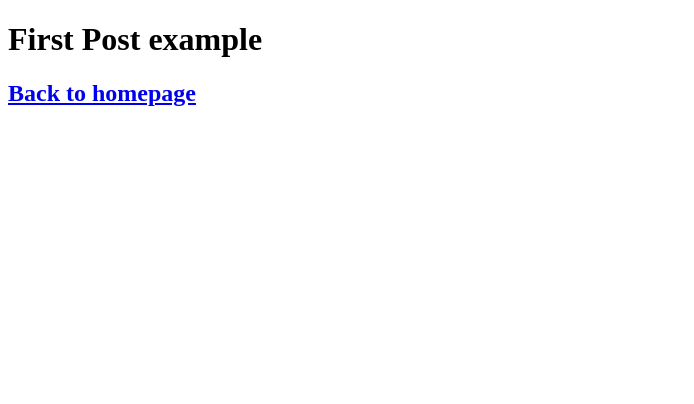
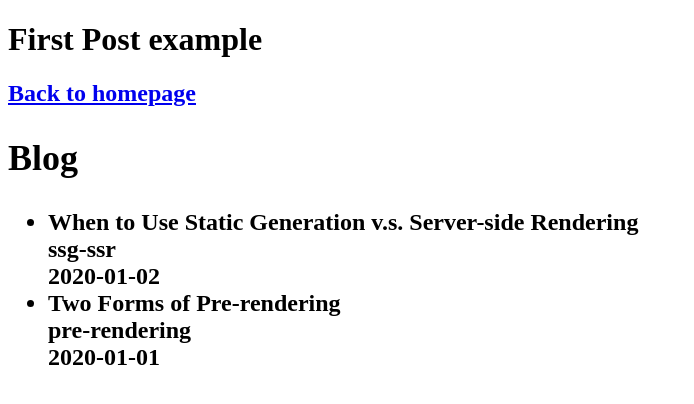
Before and after one commit to PedroMarMol/nexjs_test, a Next.js app in the folder nextjs_app/: page /posts/first-post in a window 1280 px wide. Shown: the top 404 px of the page, without its empty margins (0-694 px from the left). Built offline with nearby package versions, Linux system fonts and the light colour scheme.

Commit message:
Use static generation test

```diff
--- a/nextjs_app/src/pages/posts/first-post.js
+++ b/nextjs_app/src/pages/posts/first-post.js
@@ -1,11 +1,36 @@
 import Link from 'next/link'
+import { getSortedPostsData } from 'lib/posts';
 
-export default function ExampleFirstPost() {
+export async function getStaticProps() {
+    const allPostsData = getSortedPostsData();
+    return {
+      props: {
+        allPostsData,
+      },
+    };
+  }
+
+
+export default function ExampleFirstPost({ allPostsData }) {
     return (
         <div>
             <h1>First Post example</h1>
             <h2>
                 <Link href="/">Back to homepage</Link>
+                <section >
+                    <h2 >Blog</h2>
+                    <ul>
+                    {allPostsData.map(({ id, date, title }) => (
+                        <li key={id}>
+                        {title}
+                        <br />
+                        {id}
+                        <br />
+                        {date}
+                        </li>
+                    ))}
+                    </ul>
+                </section>
             </h2>
         </div>
     );
```
Also changed, not shown: nextjs_app/src/app/page.js (+1 -9 lines).
